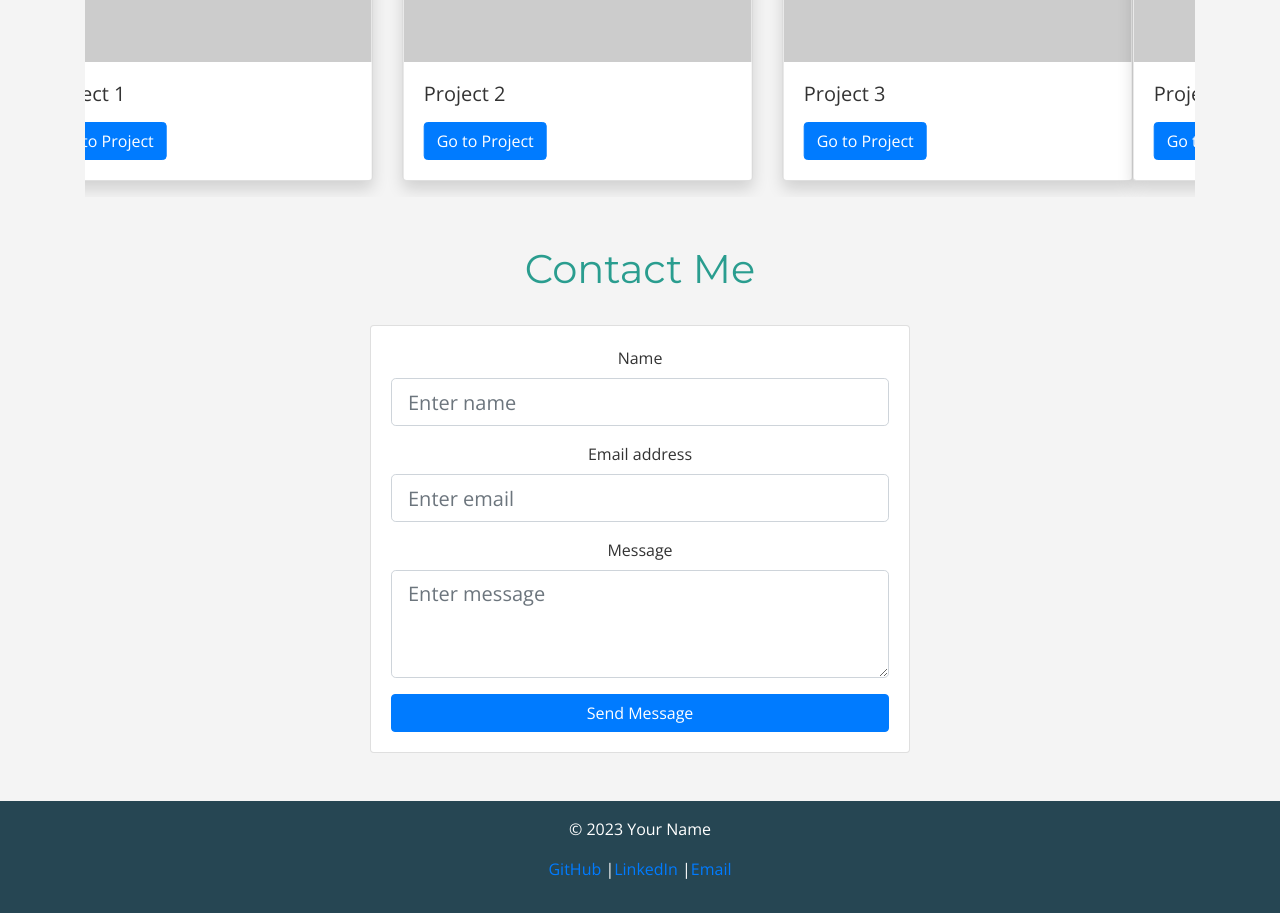
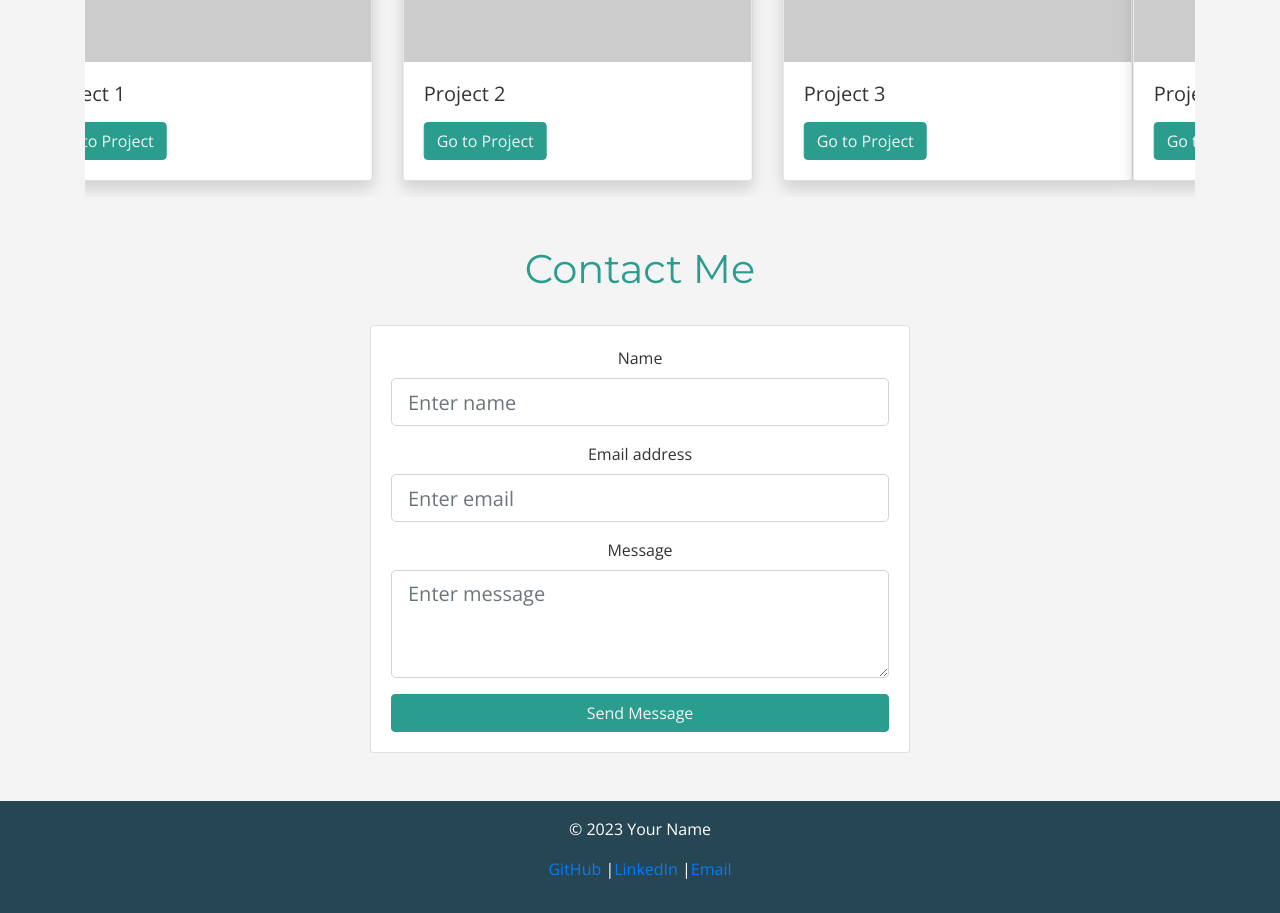
Before and after one commit to jason1chiu/interactive_portfolio, a React (Create React App) app in the folder client/: page / in a window 1280 px wide. Shown: the part 1000-1913 px from the top of the page. Built offline with nearby package versions, Linux system fonts and the light colour scheme.

Commit message:
pick new font family and color palette

```diff
--- a/client/src/components/ContactForm/ContactForm.js
+++ b/client/src/components/ContactForm/ContactForm.js
@@ -52,7 +52,7 @@ const ContactForm = ({ handleContact }) => {
                   />
                 </Form.Group>
 
-                <Button className='custom-button' variant="primary" type="submit" block>
+                <Button className="customButton" variant="primary" type="submit" block>
                   Send Message
                 </Button>
               </Form>
--- a/client/src/components/ProjectCard/ProjectCard.js
+++ b/client/src/components/ProjectCard/ProjectCard.js
@@ -8,7 +8,7 @@ const ProjectCard = ({ project }) => {
       <Card.Body>
         <Card.Title>{project.title}</Card.Title>
         <Card.Text>{project.summary}</Card.Text>
-        <Button className="custom-button" variant="primary" href={project.link} target="_blank">Go to Project</Button>
+        <Button className="customButton" variant="primary" href={project.link} target="_blank">Go to Project</Button>
       </Card.Body>
     </Card>
   );
```
